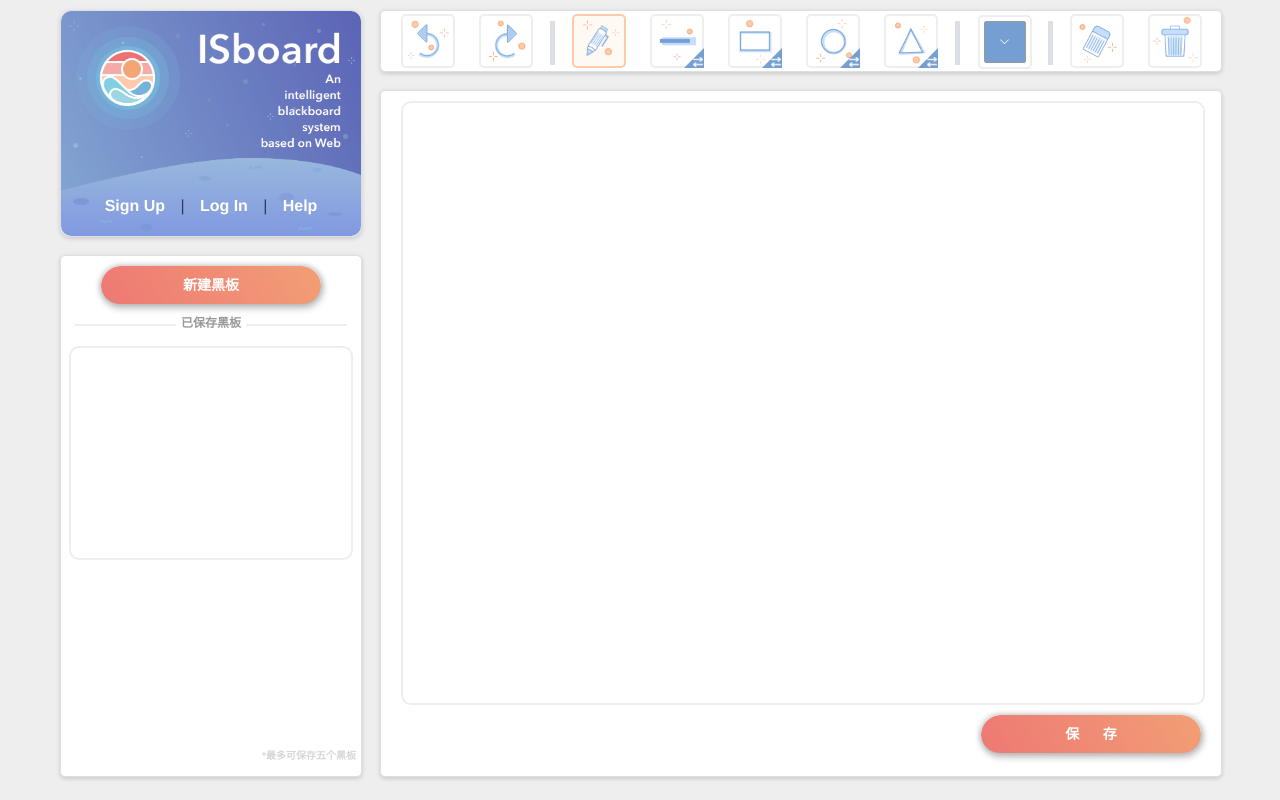
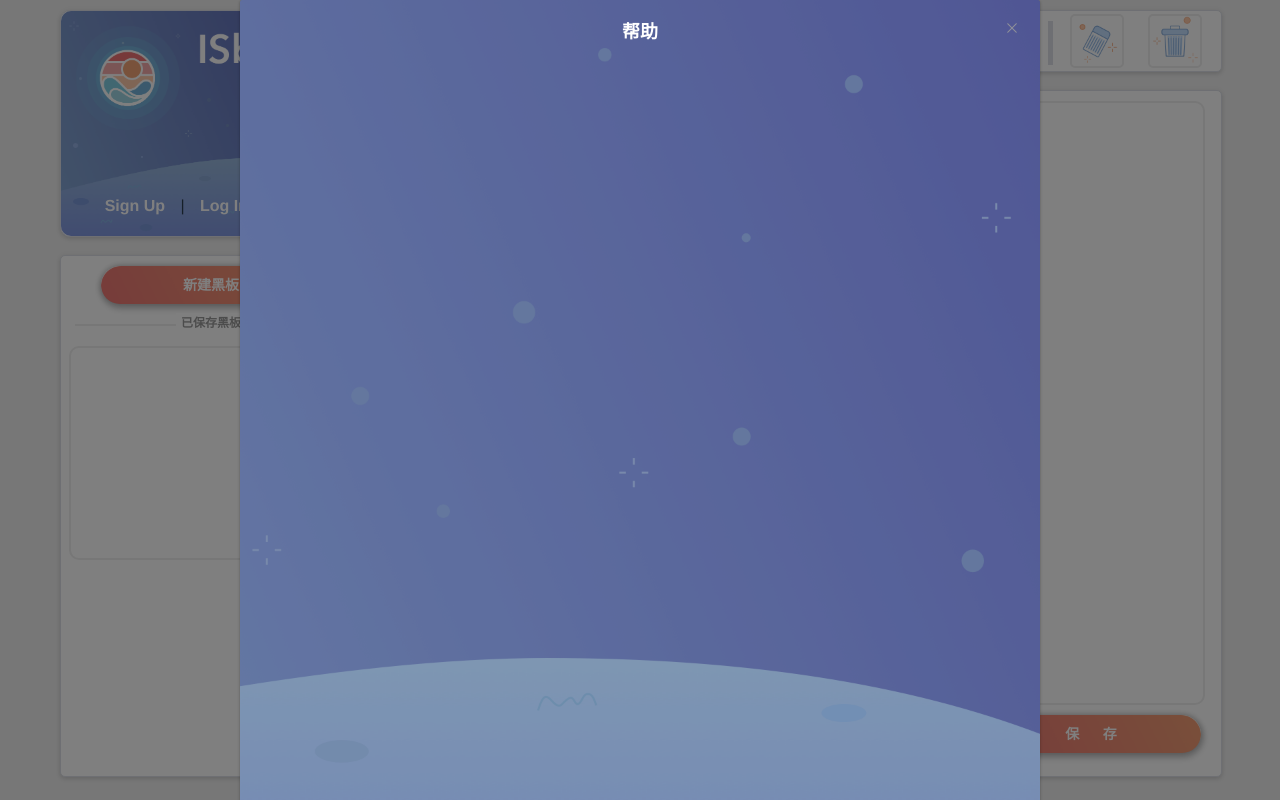
Before and after one commit to Island0214/ISBOARD, a Vue app in the folder isboard/: page /#/ in a window 1280 px wide. Built offline with nearby package versions, Linux system fonts and the light colour scheme.

Commit message:
<feat>: <add help dialog>

```diff
--- a/isboard/src/components/Banner/Banner.vue
+++ b/isboard/src/components/Banner/Banner.vue
@@ -6,33 +6,41 @@
             &nbsp;&nbsp;|&nbsp;&nbsp;
             <a @click="openLogInDialog('log')">Log In</a>
             &nbsp;&nbsp;|&nbsp;&nbsp;
-            <a>Help</a>
+            <a @click="showHelp = true">Help</a>
         </div>
         <log-dialog v-model="logInStatus"></log-dialog>
+        <help-dialog v-model="showHelp"></help-dialog>
     </div>
 </template>
 
 <script lang="ts">
     import {Component, Vue, Watch} from 'vue-property-decorator';
     import LogDialog from '../LogDialog/LogDialog.vue';
+    import HelpDialog from '../HelpDialog/HelpDialog.vue';
 
     @Component({
-        components: {LogDialog},
+        components: {
+            LogDialog,
+            HelpDialog,
+        },
     })
     export default class Banner extends Vue {
         private logInStatus: object = {
+            type: 'sign',
             status: false,
-            type: 'sign',
         };
+
+        private showHelp: boolean = true;
 
         @Watch('logInStatus', {deep: true})
         private changeLogIn(newVal: boolean) {
-            console.log(newVal)
         }
 
         private openLogInDialog(type: string) {
-            this.logInStatus.type = type;
-            this.logInStatus.status = true;
+            this.logInStatus = {
+                type: {type},
+                status: true,
+            };
         }
 
 
--- /dev/null
+++ b/isboard/src/components/HelpDialog/HelpDialog.less
@@ -0,0 +1,19 @@
+@import '../../base/base.less';
+/deep/ .el-dialog {
+  background-image: url("../../assets/login.png");
+  background-size: cover;
+  width: 800px !important;
+  height: 1000px !important;
+
+  .el-dialog__header span {
+    color: #FFFFFF;
+    font-weight: 600;
+  }
+
+  .el-dialog__body {
+    padding: 30px 60px;
+    text-align: left;
+    //background-color: #FFFFFF;
+    //min-height: 800px;
+  }
+}
--- /dev/null
+++ b/isboard/src/components/HelpDialog/HelpDialog.vue
@@ -0,0 +1,35 @@
+<template>
+    <el-dialog
+            title="帮助"
+            :visible.sync="dialogVisible"
+            :before-close="closeDialog"
+            :fullscreen="true"
+    >
+
+
+    </el-dialog>
+</template>
+
+<script lang="ts">
+    import {Component, Model, Prop, Vue} from 'vue-property-decorator';
+
+    @Component({})
+    export default class HelpDialog extends Vue {
+        @Prop()
+        @Model('change')
+        private dialogVisible!: boolean;
+
+        private username: string = '';
+        private password: string = '';
+        private pasVisible: boolean = false;
+
+        private closeDialog() {
+            this.$emit('change', false);
+        }
+
+    }
+</script>
+
+<style scoped lang="less" src="./HelpDialog.less">
+
+</style>
--- a/isboard/src/components/LogDialog/LogDialog.vue
+++ b/isboard/src/components/LogDialog/LogDialog.vue
@@ -35,7 +35,8 @@
     @Component({})
     export default class LogDialog extends Vue {
         @Prop()
-        @Model('change') dialogVisible: object;
+        @Model('change')
+        private dialogVisible!: {type: string, statue: boolean};
 
         private username: string = '';
         private password: string = '';
@@ -49,8 +50,9 @@
         }
 
         private changeType(type: string) {
+            const tar = type;
             this.$emit('change', {
-                type: type,
+                type: tar,
                 status: true,
             });
         }
```
